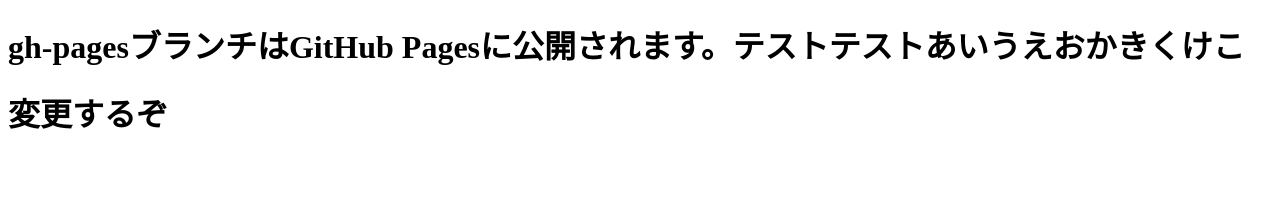
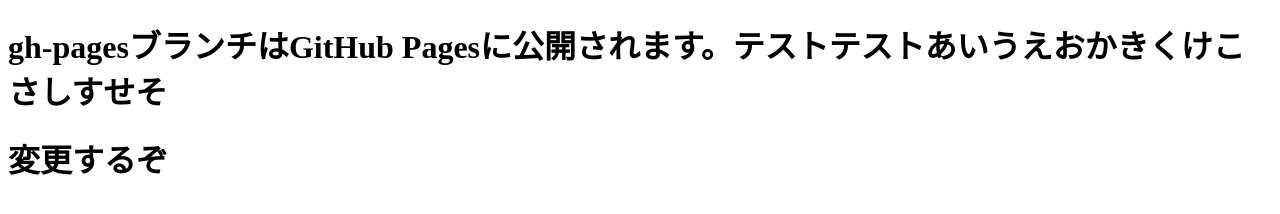
Before and after one commit to iamryoman/git-study, a plain HTML site: page index.html in a window 1280 px wide. Drawn offline with Linux system fonts and the light colour scheme.

Commit message:
さしすせそを追加

```diff
--- a/index.html
+++ b/index.html
@@ -5,7 +5,7 @@
     <title>Gitの勉強</title>
 </head>
 <body>
-    <h1>gh-pagesブランチはGitHub Pagesに公開されます。テストテストあいうえおかきくけこ</h1>
+    <h1>gh-pagesブランチはGitHub Pagesに公開されます。テストテストあいうえおかきくけこさしすせそ</h1>
     <h1>変更するぞ</h1>
 </body>
 </html>
```
